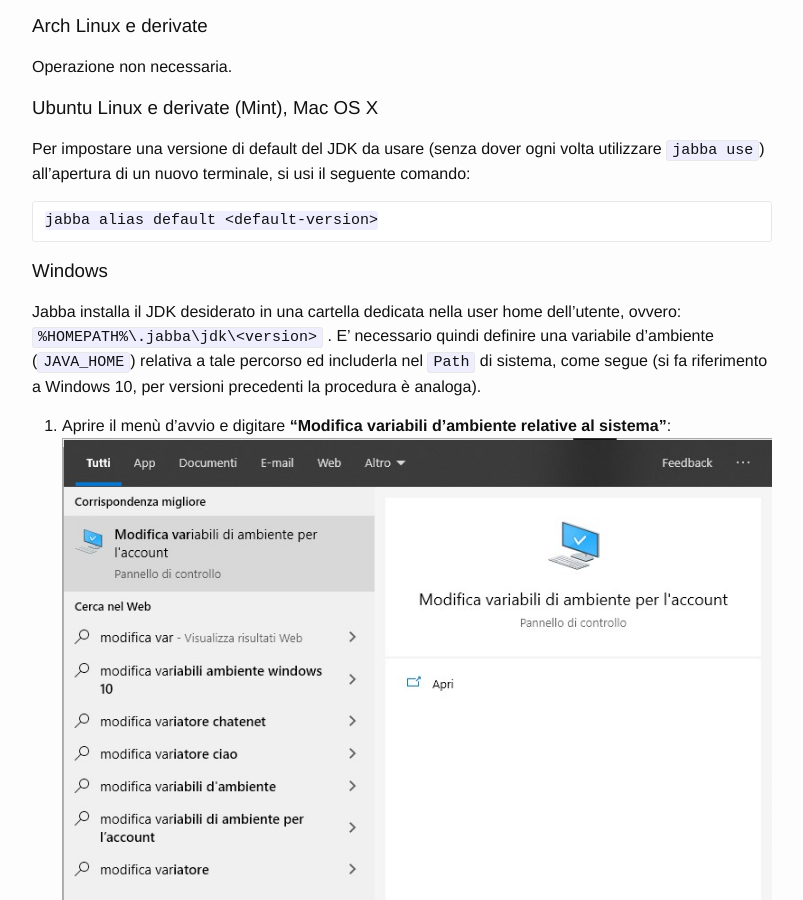
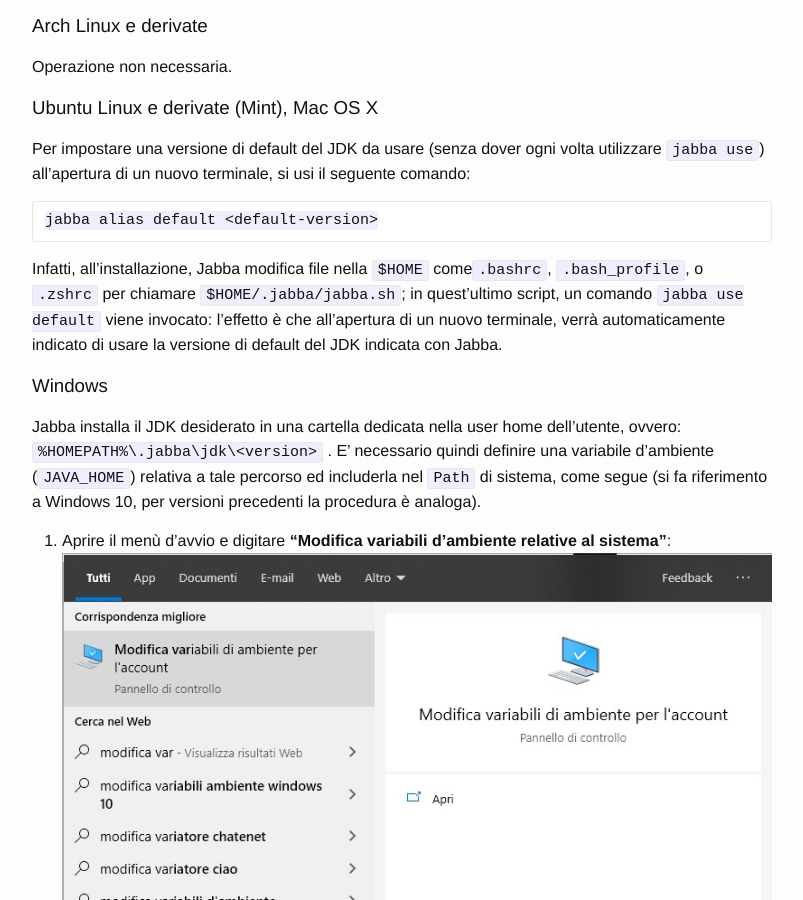
Before and after one commit to unibo-oop/software-installation, a Jekyll site: the page built from index.md, in a window 1280 px wide and 900 px high, scrolled down 1666 px. Shown: the whole window, without its empty margins (238-1041 px from the left). Built offline with Jekyll 4.4.1, drawn with Linux system fonts in a browser that asks for light colours.

Commit message:
Spiegazione jabba default

````diff
--- a/index.md
+++ b/index.md
@@ -89,6 +89,8 @@ Per impostare una versione di default del JDK da usare (senza dover ogni volta u
 ```
 jabba alias default <default-version>
 ```
+
+Infatti, all'installazione, Jabba modifica file nella `$HOME` come`.bashrc`, `.bash_profile`, o `.zshrc` per chiamare `$HOME/.jabba/jabba.sh`; in quest'ultimo script, un comando `jabba use default` viene invocato: l'effetto è che all'apertura di un nuovo terminale, verrà automaticamente indicato di usare la versione di default del JDK indicata con Jabba.
 
 ### Windows
 
````
